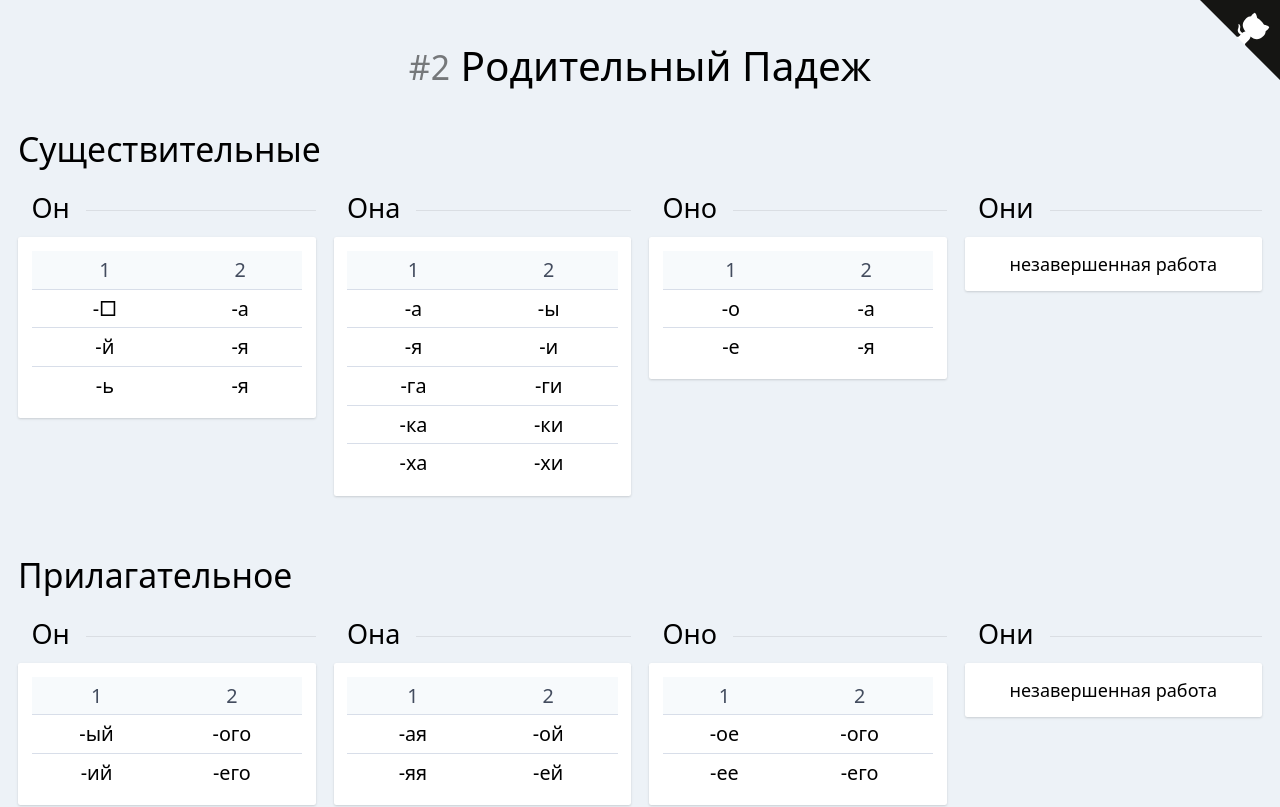
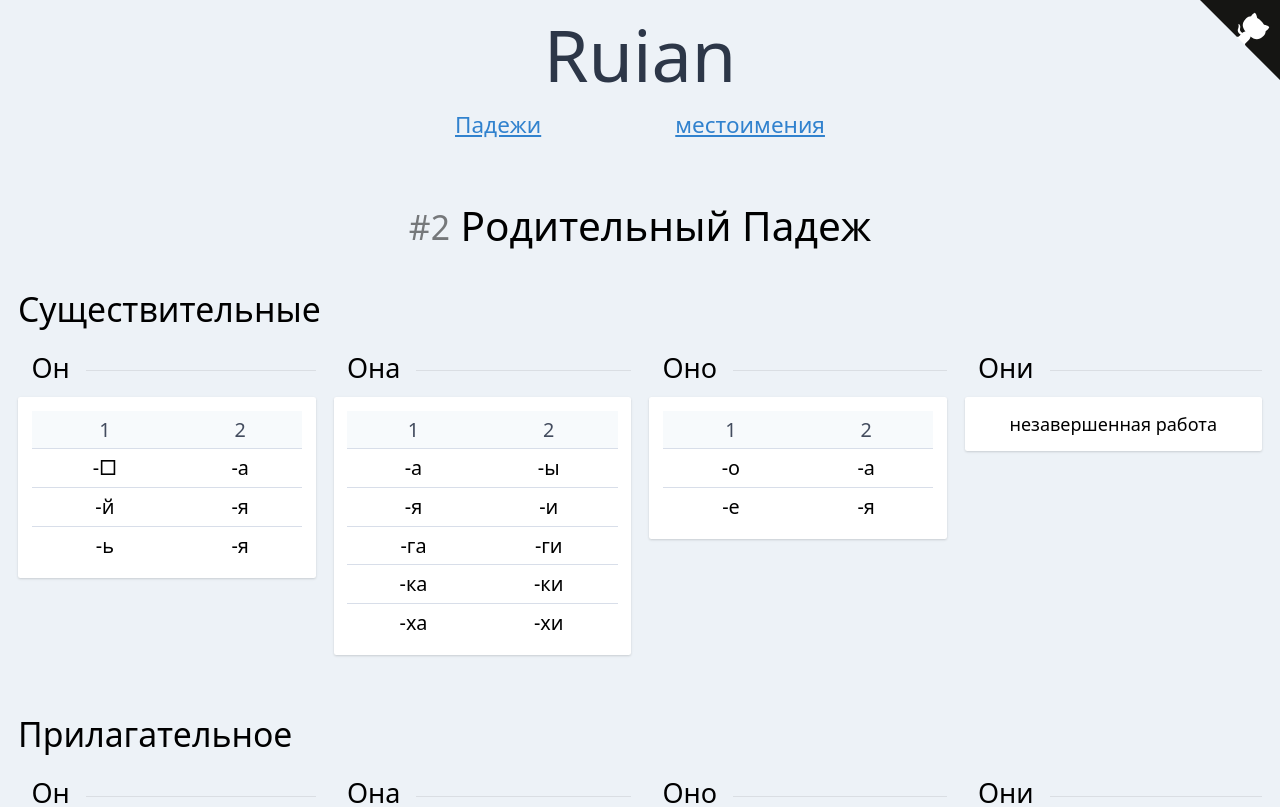
Before and after one commit to albizures/ruian, a Next.js app: page / in a window 1280 px wide. Shown: the top 807 px of the page. Built offline with nearby package versions, Linux system fonts and the light colour scheme.

Commit message:
feat(layout): add header

```diff
--- /dev/null
+++ b/src/components/Anchor.tsx
@@ -0,0 +1,20 @@
+import React from 'react';
+import Link from 'next/link';
+
+interface PropTypes {
+	href: string;
+	children: React.ReactNode;
+}
+
+const Anchor: React.FC<PropTypes> = (props) => {
+	const { children, href } = props;
+	return (
+		<Link href={href}>
+			<a className="text-xl text-blue-600 underline visited:text-purple-600">
+				{children}
+			</a>
+		</Link>
+	);
+};
+
+export default Anchor;
--- a/src/components/Layout.tsx
+++ b/src/components/Layout.tsx
@@ -1,5 +1,6 @@
 import React from 'react';
 import Head from 'next/head';
+import Anchor from './Anchor';
 import { GlobalStyles } from '../components/elements';
 
 const Layout: React.FC = (props) => {
@@ -61,6 +62,14 @@ const Layout: React.FC = (props) => {
 				</svg>
 			</a>
 
+			<div className="mb-4">
+				<h1 className="text-6xl text-center text-gray-800">Ruian</h1>
+				<div className="flex justify-around flex-wrap md:max-w-md mx-auto">
+					<Anchor href="/">Падежи</Anchor>
+					<Anchor href="/pronouns">местоимения</Anchor>
+				</div>
+			</div>
+
 			{children}
 		</>
 	);
```
